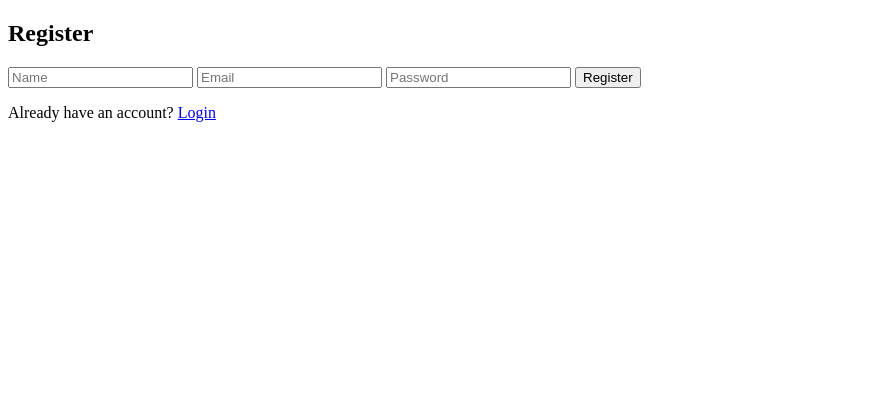
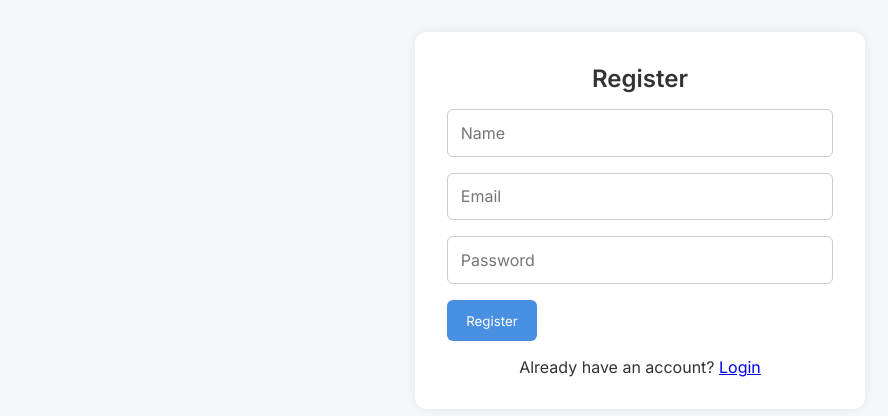
Before and after one commit to sthuthi21/QuickNotes, a plain HTML site: page frontend/register.html in a window 1280 px wide. Shown: the whole page, without its empty margins (0-888 px from the left). Drawn offline with Linux system fonts and the light colour scheme.

Commit message:
changed the ui

```diff
--- a/frontend/css/style.css
+++ b/frontend/css/style.css
@@ -0,0 +1,73 @@
+* {
+  margin: 0;
+  padding: 0;
+  box-sizing: border-box;
+  font-family: 'Inter', sans-serif;
+}
+
+body {
+  background-color: #f5f7fa;
+  color: #333;
+  padding: 2rem;
+}
+
+.container {
+  max-width: 450px;
+  margin: auto;
+  background: #fff;
+  padding: 2rem;
+  border-radius: 12px;
+  box-shadow: 0 0 12px rgba(0, 0, 0, 0.08);
+}
+
+input, textarea {
+  width: 100%;
+  padding: 0.8rem;
+  margin-bottom: 1rem;
+  border: 1px solid #ccc;
+  border-radius: 6px;
+  font-size: 1rem;
+}
+
+button {
+  background-color: #4a90e2;
+  color: white;
+  padding: 0.8rem 1.2rem;
+  border: none;
+  border-radius: 6px;
+  cursor: pointer;
+  transition: background-color 0.2s ease;
+}
+
+button:hover {
+  background-color: #357abd;
+}
+
+#formMsg, #noteMsg {
+  margin-top: 1rem;
+  color: green;
+  font-weight: bold;
+  text-align: center;
+}
+
+.note {
+  background-color: #fff;
+  border: 1px solid #ddd;
+  padding: 1rem;
+  margin-bottom: 1rem;
+  border-radius: 10px;
+  box-shadow: 2px 2px 6px rgba(0, 0, 0, 0.05);
+}
+
+.note h3 {
+  margin-bottom: 0.5rem;
+}
+
+.note p {
+  margin-bottom: 0.5rem;
+}
+
+.note button {
+  background-color: #ff4d4d;
+  margin-top: 0.5rem;
+}
--- a/frontend/register.html
+++ b/frontend/register.html
@@ -2,21 +2,26 @@
 <html lang="en">
 <head>
   <meta charset="UTF-8" />
-  <meta name="viewport" content="width=device-width, initial-scale=1.0" />
-  <title>Register - QuickNotes Pro</title>
-  <link rel="stylesheet" href="css/style.css" />
+  <meta name="viewport" content="width=device-width, initial-scale=1.0"/>
+  <title>Register | QuickNotes Pro</title>
+  <link rel="stylesheet" href="./css/style.css" />
+  <link href="https://fonts.googleapis.com/css2?family=Inter:wght@400;600&display=swap" rel="stylesheet" />
 </head>
 <body>
-  <h2>Register</h2>
+  <div class="container">
+    <h2 style="text-align: center; margin-bottom: 1rem;">Register</h2>
     <form id="registerForm">
       <input type="text" id="name" placeholder="Name" required />
       <input type="email" id="email" placeholder="Email" required />
       <input type="password" id="password" placeholder="Password" required />
       <button type="submit">Register</button>
-    <p id = "formMsg"></p>
     </form>
-  <p>Already have an account? <a href="login.html">Login</a></p>
+    <p id="formMsg"></p>
+    <p style="text-align: center; margin-top: 1rem;">
+      Already have an account? <a href="login.html">Login</a>
+    </p>
+  </div>
 
-  <script src="js/auth.js"></script>
+  <script src="./js/auth.js"></script>
 </body>
 </html>
```
Also changed, not shown: frontend/login.html (+10 -4 lines), frontend/notes.html (+15 -9 lines). Lines whose indentation alone changed are shown as unchanged.
